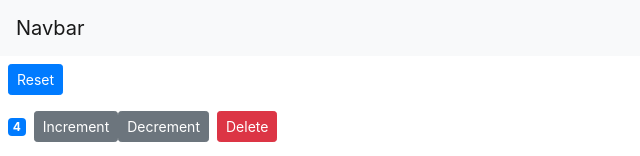
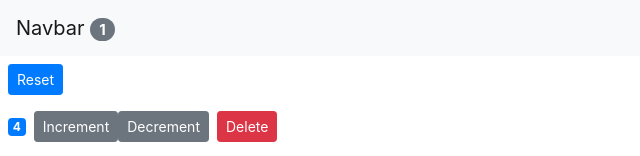
Before and after one commit to cpclark360/counter-app, a React (Create React App) app: page / in a window 1280 px wide. Shown: the top 156 px of the page, without its empty margins (0-640 px from the left). Built offline with nearby package versions, Linux system fonts and the light colour scheme.

Commit message:
stateless funtional component
Made NavBar component stateless

```diff
--- a/src/App.js
+++ b/src/App.js
@@ -46,7 +46,9 @@ class App extends Component {
   render() {
     return (
       <React.Fragment>
-        <NavBar />
+        <NavBar
+          totalCounters={this.state.counters.filter(c => c.value > 0).length}
+        />
         <main className="Container">
           <Counters
             counters={this.state.counters}
--- a/src/components/navBar.jsx
+++ b/src/components/navBar.jsx
@@ -1,15 +1,18 @@
-import React, { Component } from "react";
+import React from "react";
 
-class NavBar extends Component {
-  render() {
+// Stateless Function Component
+
+const NavBar = props => {
   return (
     <nav className="navbar navbar-light bg-light">
       <a className="navbar-brand" href="#">
-          Navbar
+        Navbar{" "}
+        <span className="badge badge-pill badge-secondary">
+          {props.totalCounters}
+        </span>
       </a>
     </nav>
   );
-  }
-}
+};
 
 export default NavBar;
```
Lines whose indentation alone changed are shown as unchanged.
